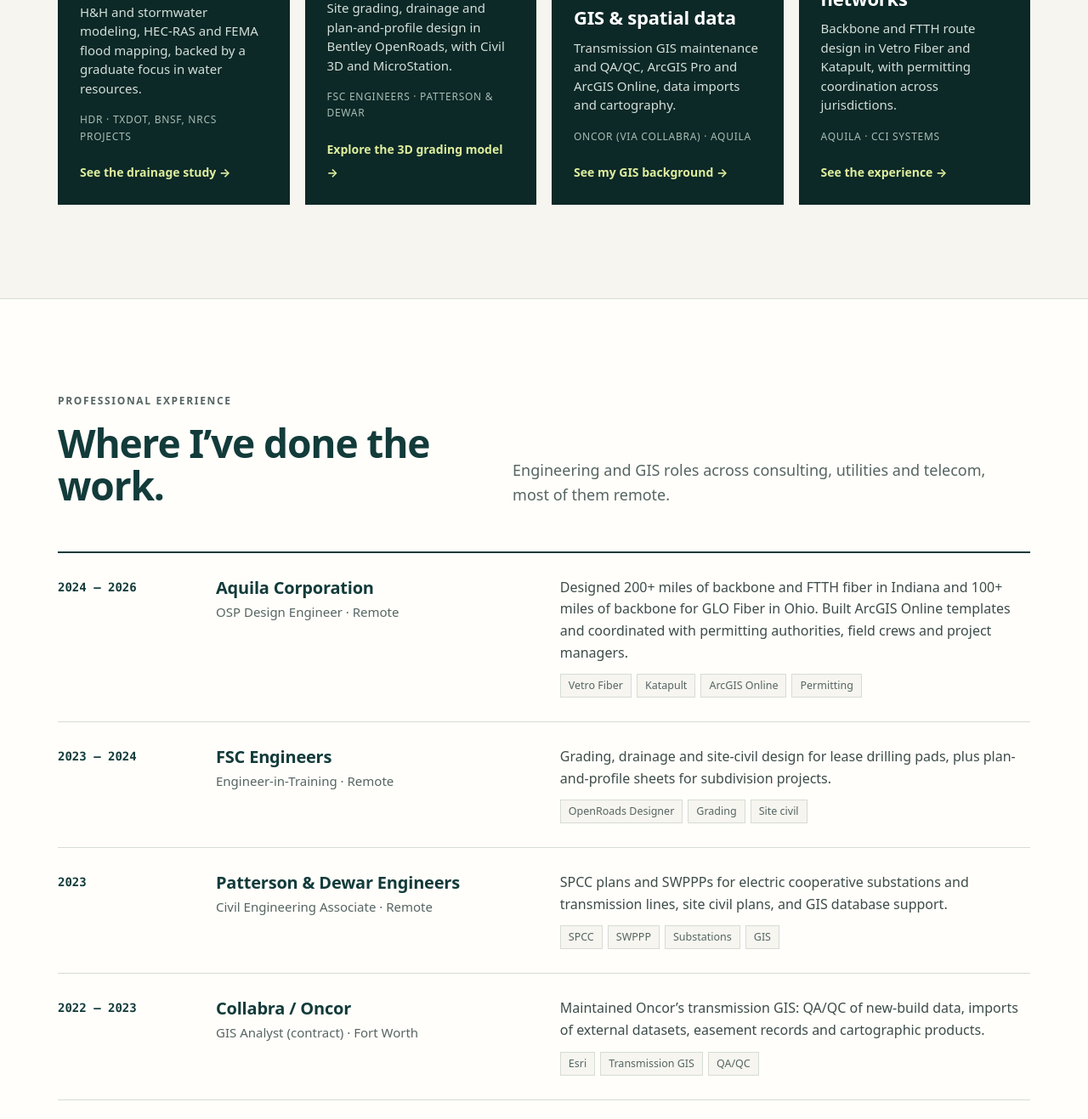
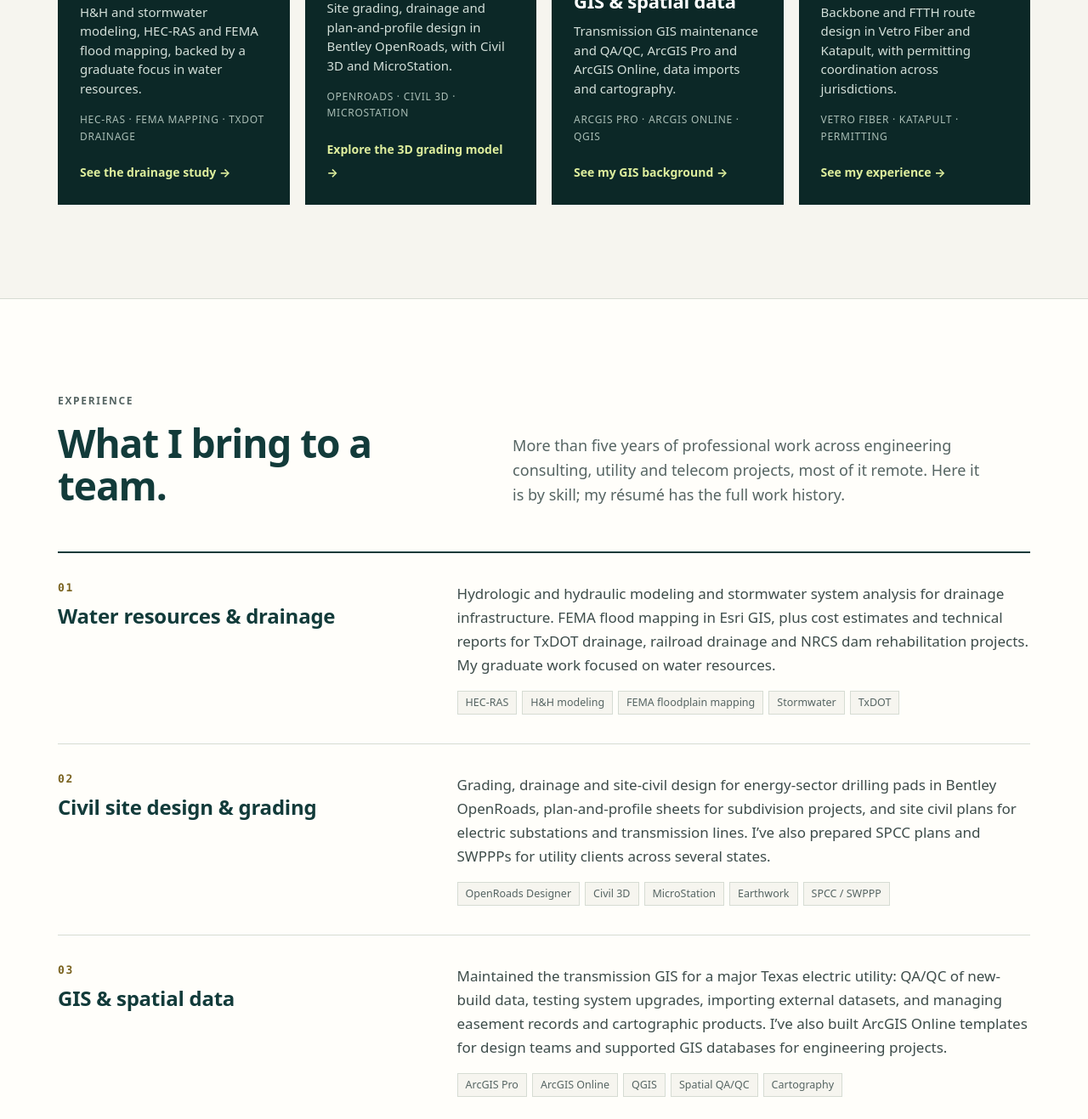
Before and after one commit to matthewlongoria/matthewlongoria.github.io, a plain HTML site: page index.html in a window 1280 px wide. Shown: the part 1483-2800 px from the top of the page at 85% size. Drawn offline with Linux system fonts and the light colour scheme.

Commit message:
Present experience by skill instead of by employer
- Replace the employer timeline with five skill sections (water
  resources, civil site design, GIS, OSP/fiber, software) written as
  paragraphs with tool tags
- Remove employer names from practice-area tiles, About copy and the
  hero stat ('6 roles' -> '5+ years'); full history stays on the résumé

Co-Authored-By: Claude Opus 5.5 <noreply@anthropic.com>
Claude-Session: https://claude.ai/code/session_01DwihTLenmoYG7fuUCTFfBo

```diff
--- a/index.html
+++ b/index.html
@@ -86,15 +86,15 @@
     .area .where{display:block;font-size:12px;letter-spacing:.06em;text-transform:uppercase;color:#a9bdb5;margin-bottom:18px}
     .area .go{font-size:14px;font-weight:650;color:var(--lime)}
 
-    /* Experience timeline */
+    /* Experience by skill */
     .exp{background:var(--card);border-top:1px solid var(--line);border-bottom:1px solid var(--line)}
-    .timeline{list-style:none;margin:0;padding:0;border-top:2px solid var(--ink)}
-    .timeline li{display:grid;grid-template-columns:150px minmax(0,1fr) minmax(0,1.5fr);gap:36px;padding:28px 0;border-bottom:1px solid var(--line)}
-    .timeline .years{font:600 14px/1.4 ui-monospace,SFMono-Regular,Menlo,Consolas,monospace;color:var(--ink);padding-top:3px}
-    .timeline h3{font-size:20px}
-    .timeline .role{display:block;margin-top:4px;font-size:15px;color:var(--muted)}
-    .timeline p{margin:0;color:#3d4c4a;font-size:16px}
-    .timeline .tags{display:flex;flex-wrap:wrap;gap:6px;margin-top:12px}
+    .skills{border-top:2px solid var(--ink)}
+    .skill{display:grid;grid-template-columns:minmax(0,1fr) minmax(0,1.6fr);gap:48px;padding:34px 0;border-bottom:1px solid var(--line)}
+    .skill-head .num{display:block;font:600 13px/1 ui-monospace,SFMono-Regular,Menlo,Consolas,monospace;letter-spacing:.12em;color:#7a6320;margin-bottom:12px}
+    .skill h3{font-size:24px}
+    .skill p{margin:0;color:#3d4c4a;font-size:17px;line-height:1.65}
+    .skill p a{color:var(--ink);font-weight:600}
+    .skill .tags{display:flex;flex-wrap:wrap;gap:6px;margin-top:16px}
     .tag{display:inline-block;padding:3px 9px;border:1px solid var(--line);background:var(--paper);font-size:12.5px;color:var(--muted)}
     .exp-foot{display:flex;flex-wrap:wrap;gap:20px 32px;align-items:center;justify-content:space-between;margin-top:36px}
     .exp-foot p{margin:0;max-width:620px;font-size:14px;color:var(--muted)}
@@ -166,7 +166,7 @@
       .hero-meta div:nth-child(n+3){border-top:1px solid rgba(255,255,255,.22)}
       .section{padding:80px 0}
       .section-head,.about{grid-template-columns:1fr;gap:18px}
-      .timeline li{grid-template-columns:1fr;gap:8px}
+      .skill{grid-template-columns:1fr;gap:14px;padding:28px 0}
       .work{grid-template-columns:1fr}
       .more{grid-template-columns:1fr}
       .more a+a{border-left:0;border-top:1px solid var(--line)}
@@ -221,7 +221,7 @@
         </div>
       </div>
       <div class="hero-meta" aria-label="At a glance">
-        <div><strong>6 roles</strong><span>Civil, GIS and telecom engineering since 2019</span></div>
+        <div><strong>5+ years</strong><span>Professional civil, GIS and telecom engineering</span></div>
         <div><strong>300+ mi</strong><span>Fiber backbone and FTTH designed in Indiana and Ohio</span></div>
         <div><strong>4.0 GPA</strong><span>Graduate Certificate in GIS, UT Arlington</span></div>
         <div><strong>Texas EIT</strong><span>Engineer-in-Training, active</span></div>
@@ -241,25 +241,25 @@
           <img src="area-water.svg" alt="" width="800" height="560" loading="lazy">
           <div class="area-body"><span class="num">01</span><h3>Water resources &amp; drainage</h3>
             <p>H&amp;H and stormwater modeling, HEC-RAS and FEMA flood mapping, backed by a graduate focus in water resources.</p>
-            <span class="where">HDR · TxDOT, BNSF, NRCS projects</span><span class="go">See the drainage study →</span></div>
+            <span class="where">HEC-RAS · FEMA mapping · TxDOT drainage</span><span class="go">See the drainage study →</span></div>
         </a>
         <a class="area" href="civil-site-model.html">
           <img src="area-civil.svg" alt="" width="800" height="560" loading="lazy">
           <div class="area-body"><span class="num">02</span><h3>Civil site &amp; grading</h3>
             <p>Site grading, drainage and plan-and-profile design in Bentley OpenRoads, with Civil 3D and MicroStation.</p>
-            <span class="where">FSC Engineers · Patterson &amp; Dewar</span><span class="go">Explore the 3D grading model →</span></div>
+            <span class="where">OpenRoads · Civil 3D · MicroStation</span><span class="go">Explore the 3D grading model →</span></div>
         </a>
         <a class="area" href="gis-credential.html">
           <img src="area-gis.svg" alt="" width="800" height="560" loading="lazy">
           <div class="area-body"><span class="num">03</span><h3>GIS &amp; spatial data</h3>
             <p>Transmission GIS maintenance and QA/QC, ArcGIS Pro and ArcGIS Online, data imports and cartography.</p>
-            <span class="where">Oncor (via Collabra) · Aquila</span><span class="go">See my GIS background →</span></div>
+            <span class="where">ArcGIS Pro · ArcGIS Online · QGIS</span><span class="go">See my GIS background →</span></div>
         </a>
         <a class="area" href="#experience">
           <img src="area-osp.svg" alt="" width="800" height="560" loading="lazy">
           <div class="area-body"><span class="num">04</span><h3>OSP &amp; fiber networks</h3>
             <p>Backbone and FTTH route design in Vetro Fiber and Katapult, with permitting coordination across jurisdictions.</p>
-            <span class="where">Aquila · CCI Systems</span><span class="go">See the experience →</span></div>
+            <span class="where">Vetro Fiber · Katapult · Permitting</span><span class="go">See my experience →</span></div>
         </a>
       </div>
     </div>
@@ -268,31 +268,38 @@
   <section class="section exp" id="experience" aria-labelledby="exp-title">
     <div class="wrap">
       <div class="section-head">
-        <div><div class="eyebrow">Professional experience</div><h2 id="exp-title">Where I’ve done the work.</h2></div>
-        <p>Engineering and GIS roles across consulting, utilities and telecom, most of them remote.</p>
+        <div><div class="eyebrow">Experience</div><h2 id="exp-title">What I bring to a team.</h2></div>
+        <p>More than five years of professional work across engineering consulting, utility and telecom projects, most of it remote. Here it is by skill; my résumé has the full work history.</p>
       </div>
-      <ol class="timeline">
-        <li><span class="years">2024 – 2026</span><div><h3>Aquila Corporation</h3><span class="role">OSP Design Engineer · Remote</span></div>
-          <div><p>Designed 200+ miles of backbone and FTTH fiber in Indiana and 100+ miles of backbone for GLO Fiber in Ohio. Built ArcGIS Online templates and coordinated with permitting authorities, field crews and project managers.</p>
-          <div class="tags"><span class="tag">Vetro Fiber</span><span class="tag">Katapult</span><span class="tag">ArcGIS Online</span><span class="tag">Permitting</span></div></div></li>
-        <li><span class="years">2023 – 2024</span><div><h3>FSC Engineers</h3><span class="role">Engineer-in-Training · Remote</span></div>
-          <div><p>Grading, drainage and site-civil design for lease drilling pads, plus plan-and-profile sheets for subdivision projects.</p>
-          <div class="tags"><span class="tag">OpenRoads Designer</span><span class="tag">Grading</span><span class="tag">Site civil</span></div></div></li>
-        <li><span class="years">2023</span><div><h3>Patterson &amp; Dewar Engineers</h3><span class="role">Civil Engineering Associate · Remote</span></div>
-          <div><p>SPCC plans and SWPPPs for electric cooperative substations and transmission lines, site civil plans, and GIS database support.</p>
-          <div class="tags"><span class="tag">SPCC</span><span class="tag">SWPPP</span><span class="tag">Substations</span><span class="tag">GIS</span></div></div></li>
-        <li><span class="years">2022 – 2023</span><div><h3>Collabra / Oncor</h3><span class="role">GIS Analyst (contract) · Fort Worth</span></div>
-          <div><p>Maintained Oncor’s transmission GIS: QA/QC of new-build data, imports of external datasets, easement records and cartographic products.</p>
-          <div class="tags"><span class="tag">Esri</span><span class="tag">Transmission GIS</span><span class="tag">QA/QC</span></div></div></li>
-        <li><span class="years">2021 – 2022</span><div><h3>CCI Systems</h3><span class="role">Design Engineer · Remote</span></div>
-          <div><p>Fiber and coax route designs, design updates and record drawings in CAD and GIS.</p>
-          <div class="tags"><span class="tag">Fiber / coax</span><span class="tag">CAD</span><span class="tag">Record drawings</span></div></div></li>
-        <li><span class="years">2019 – 2020</span><div><h3>HDR</h3><span class="role">Civil EIT · Dallas</span></div>
-          <div><p>H&amp;H and stormwater modeling, FEMA flood mapping, and cost estimates and technical reports for TxDOT drainage, BNSF drainage and NRCS dam rehabilitation projects.</p>
-          <div class="tags"><span class="tag">HEC-RAS</span><span class="tag">FEMA mapping</span><span class="tag">TxDOT</span><span class="tag">Stormwater</span></div></div></li>
-      </ol>
+      <div class="skills">
+        <article class="skill">
+          <div class="skill-head"><span class="num">01</span><h3>Water resources &amp; drainage</h3></div>
+          <div><p>Hydrologic and hydraulic modeling and stormwater system analysis for drainage infrastructure. FEMA flood mapping in Esri GIS, plus cost estimates and technical reports for TxDOT drainage, railroad drainage and NRCS dam rehabilitation projects. My graduate work focused on water resources.</p>
+          <div class="tags"><span class="tag">HEC-RAS</span><span class="tag">H&amp;H modeling</span><span class="tag">FEMA floodplain mapping</span><span class="tag">Stormwater</span><span class="tag">TxDOT</span></div></div>
+        </article>
+        <article class="skill">
+          <div class="skill-head"><span class="num">02</span><h3>Civil site design &amp; grading</h3></div>
+          <div><p>Grading, drainage and site-civil design for energy-sector drilling pads in Bentley OpenRoads, plan-and-profile sheets for subdivision projects, and site civil plans for electric substations and transmission lines. I’ve also prepared SPCC plans and SWPPPs for utility clients across several states.</p>
+          <div class="tags"><span class="tag">OpenRoads Designer</span><span class="tag">Civil 3D</span><span class="tag">MicroStation</span><span class="tag">Earthwork</span><span class="tag">SPCC / SWPPP</span></div></div>
+        </article>
+        <article class="skill">
+          <div class="skill-head"><span class="num">03</span><h3>GIS &amp; spatial data</h3></div>
+          <div><p>Maintained the transmission GIS for a major Texas electric utility: QA/QC of new-build data, testing system upgrades, importing external datasets, and managing easement records and cartographic products. I’ve also built ArcGIS Online templates for design teams and supported GIS databases for engineering projects.</p>
+          <div class="tags"><span class="tag">ArcGIS Pro</span><span class="tag">ArcGIS Online</span><span class="tag">QGIS</span><span class="tag">Spatial QA/QC</span><span class="tag">Cartography</span></div></div>
+        </article>
+        <article class="skill">
+          <div class="skill-head"><span class="num">04</span><h3>OSP &amp; fiber network design</h3></div>
+          <div><p>Designed more than 300 miles of fiber backbone and FTTH networks in Indiana and Ohio, with fiber design in Vetro Fiber and route design in Katapult on projects exceeding 100,000 feet of path. Coordinated with permitting authorities, field crews and project managers, and produced fiber and coax route designs and record drawings in CAD and GIS.</p>
+          <div class="tags"><span class="tag">Vetro Fiber</span><span class="tag">Katapult</span><span class="tag">Backbone / FTTH</span><span class="tag">Permitting</span><span class="tag">Record drawings</span></div></div>
+        </article>
+        <article class="skill">
+          <div class="skill-head"><span class="num">05</span><h3>Software &amp; automation</h3></div>
+          <div><p>I write Python and ArcPy to take repetitive steps out of CAD and GIS work, and I build browser tools for engineering review. The <a href="tools.html">review tools</a> and <a href="drainage-gis-study.html">drainage study</a> on this site are examples, built with synthetic data.</p>
+          <div class="tags"><span class="tag">Python / ArcPy</span><span class="tag">JavaScript</span><span class="tag">Git / GitHub</span><span class="tag">Local AI tools</span></div></div>
+        </article>
+      </div>
       <div class="exp-foot">
-        <p>This summarizes professional work for past employers. No employer or client deliverables are published on this site; the portfolio studies below use synthetic data.</p>
+        <p>No employer or client deliverables are published on this site. The portfolio studies below use synthetic data.</p>
         <a class="btn btn-dark" href="Matthew_Longoria_Resume.pdf">Download résumé (PDF) <span class="arrow" aria-hidden="true">↗</span></a>
       </div>
     </div>
@@ -358,7 +365,7 @@
       <div class="about">
         <div><div class="eyebrow" style="margin-bottom:16px">About</div><h2 id="about-title">Engineer by training. Builder by nature.</h2></div>
         <div>
-          <p>I’m Matthew Longoria, a civil engineer in Arlington, Texas. I started in drainage and water resources at HDR, then moved through site design, transmission GIS and fiber network design. That path gave me a working view of how water, land, utilities and data fit together on a project.</p>
+          <p>I’m Matthew Longoria, a civil engineer in Arlington, Texas. I started in drainage and water resources, then moved into site design, utility GIS and fiber network design. That path gave me a working view of how water, land, utilities and data fit together on a project.</p>
           <p>Field &amp; Signal is where I build on that experience in my own time: review tools for CAD and GIS workflows, interactive engineering studies, and a few software projects. Everything here uses synthetic or original data.</p>
           <p>I’m looking for a remote role in water resources, drainage, GIS or infrastructure design.</p>
         </div>
```
